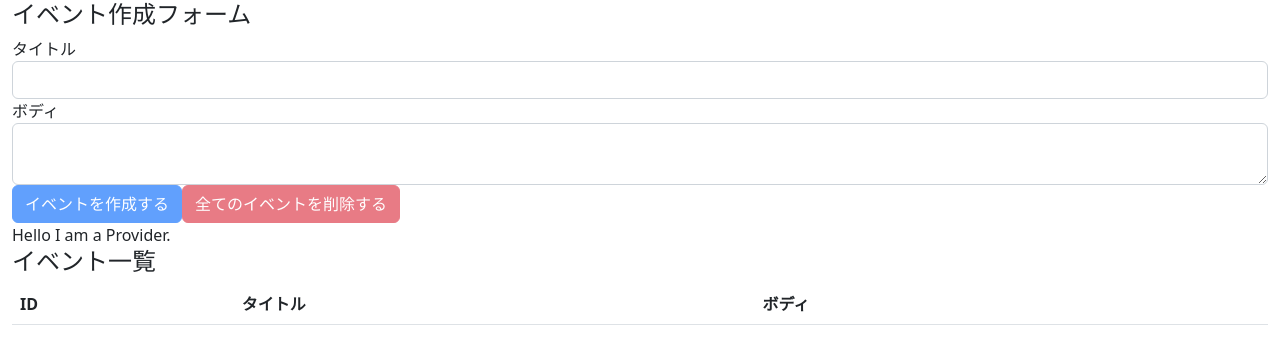
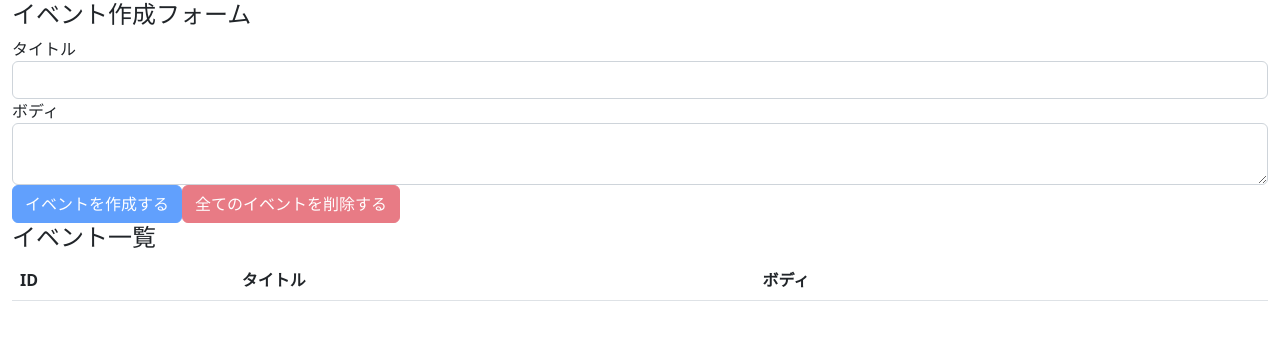
Before and after one commit to kazuyuki-mera/react-hooks-101, a React (Create React App) app: page / in a window 1280 px wide. Shown: the top 364 px of the page. Built offline with nearby package versions, Linux system fonts and the light colour scheme.

Commit message:
solve prop drilling issue

```diff
--- a/src/components/App.js
+++ b/src/components/App.js
@@ -7,16 +7,14 @@ import Events from './Events.js';
 import AppContext from '../contexts/AppContext';
 import reducer from '../reducers/index';
 
-console.log({ AppContext });
-
 const App = () => {
   const [state, dispatch] = useReducer(reducer, []);
 
   return (
-    <AppContext.Provider value={'Hello I am a Provider.'}>
+    <AppContext.Provider value={{ state, dispatch }}>
       <div className="container-fluid">
-        <EventForm state={state} dispatch={dispatch} />
-        <Events state={state} dispatch={dispatch} />
+        <EventForm />
+        <Events />
       </div>
     </AppContext.Provider>
   );
--- a/src/components/Event.js
+++ b/src/components/Event.js
@@ -1,8 +1,11 @@
-import React from 'react';
+import React, { useContext } from 'react';
 
 import { DELETE_EVENT } from '../actions';
 
-const Event = ({ event, dispatch }) => {
+import AppContext from '../contexts/AppContext';
+
+const Event = ({ event }) => {
+  const { dispatch } = useContext(AppContext);
   const id = event.id;
   const handleClickDeleteButton = () => {
     const result = window.confirm(
--- a/src/components/EventForm.js
+++ b/src/components/EventForm.js
@@ -1,8 +1,11 @@
-import React, { useState } from 'react';
+import React, { useState, useContext } from 'react';
 
 import { CREATE_EVENT, DELETE_ALL_EVENTS } from '../actions';
 
-const EventForm = ({ state, dispatch }) => {
+import AppContext from '../contexts/AppContext';
+
+const EventForm = () => {
+  const { state, dispatch } = useContext(AppContext);
   const [title, setTitle] = useState('');
   const [body, setBody] = useState('');
 
--- a/src/components/Events.js
+++ b/src/components/Events.js
@@ -3,11 +3,10 @@ import React, { useContext } from 'react';
 import Event from './Event';
 import AppContext from '../contexts/AppContext';
 
-const Events = ({ state, dispatch }) => {
-  const value = useContext(AppContext);
+const Events = () => {
+  const { state } = useContext(AppContext);
   return (
     <>
-      <div>{value}</div>
       <h4>イベント一覧</h4>
       <table className="table table-hover">
         <thead>
@@ -20,7 +19,7 @@ const Events = ({ state, dispatch }) => {
         </thead>
         <tbody>
           {state.map((event, index) => (
-            <Event key={index} event={event} dispatch={dispatch} />
+            <Event key={index} event={event} />
           ))}
         </tbody>
       </table>
```
